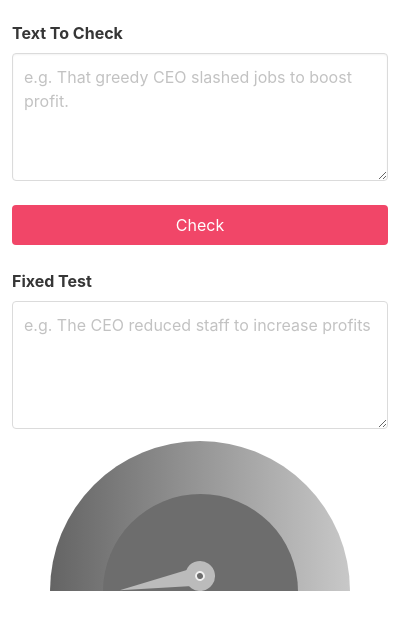
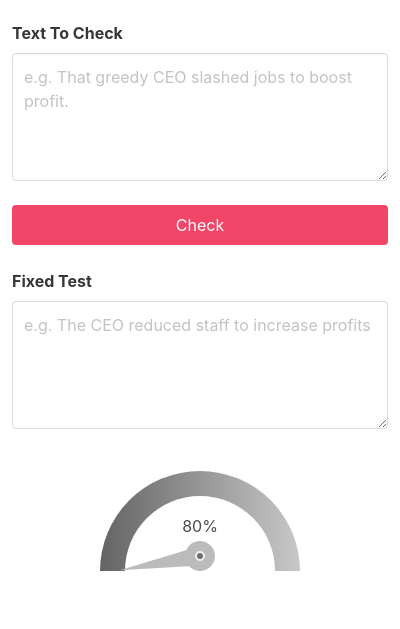
Before and after one commit to Otwo6/Loaded-Language-Finder, a browser extension: page Frontend/popup/popup.html in a window 400 px wide. Shown: the part 135-764 px from the top of the page. Drawn offline with Linux system fonts and the light colour scheme.

Commit message:
Fixed Styling for Gauge

```diff
--- a/Frontend/popup/popup.html
+++ b/Frontend/popup/popup.html
@@ -46,8 +46,12 @@
                             <div class="needle center">
 
                             </div>
+                            <div class="percentageLabel center">
+                                <span class="percentageValue">80%</span>
+                            </div>
                         </div>
                     </div>
+
                 </div>
             </div>
         </div>
--- a/Frontend/popup/popup.js
+++ b/Frontend/popup/popup.js
@@ -6,6 +6,7 @@ const outerCircle = document.querySelector(".outer-circle")
 const needle = document.querySelector(".needle")
 const label = document.querySelector(".label span")
 const radioButton = document.querySelector("input[name='level']")
+const percentageElement = document.querySelector(".percentageValue")
 
 checkButton.onclick = async function() {
   const checkText = textIDElement.value;
@@ -27,6 +28,7 @@ checkButton.onclick = async function() {
     const percent = data.percentage;
     const rotation = (percent / 100) * 200 - 100;
     needle.style.transform = `translate(-50%, -50%) rotate(${rotation}deg)`;
+    percentageElement.textContent  = `${percent}%`;
   } catch (error) {
     fixedIDElement.value = "Error contacting server.";
     console.error("Failed to analyze:", error);
--- a/Frontend/popup/style.css
+++ b/Frontend/popup/style.css
@@ -2,6 +2,7 @@
 	display: flex;
 	align-items: center;
 	justify-content: center;
+	flex-direction: center;
 }
 
 .guageContainer {
@@ -12,27 +13,32 @@
 
 .meter {
 	position: relative;
-	height: 150px;
+	top: 50%;
+	left: 50%;
+	transform: translate(-50%, -50%);
+	height: 100px;
 	width: 100%;
 	overflow: hidden;
 }
 
 .outer-circle {
 	position: relative;
-	height: 300px;
-	width: 100%;
+	height: 200px;
+	width: 200px;
 	border-radius: 50% 50% 0 0;
 	background-image: linear-gradient(to right,
 						rgb(100, 100, 100),
 						rgb(150, 150, 150),
 						rgb(200, 200, 200));
+	left: 50%;
+	transform: translate(-50%, 0%);
 }
 
 .inner-circle {
-	height: 65%;
-	width: 65%;
+	height: 75%;
+	width: 75%;
 	border-radius: 50% 50% 0 0;
-	background: #6d6d6d;
+	background: white;
 }
 
 .needle {
@@ -68,3 +74,12 @@
 	border-radius: 50%;
 	border: 2px solid #f1f1f1;
 }
+
+.percentageLabel {
+	position: relative;
+	top: 0%;
+	left: 50%;
+	transform: translate(-50%, -50%);
+	height: 30px;
+	width: 30px;
+}
```
